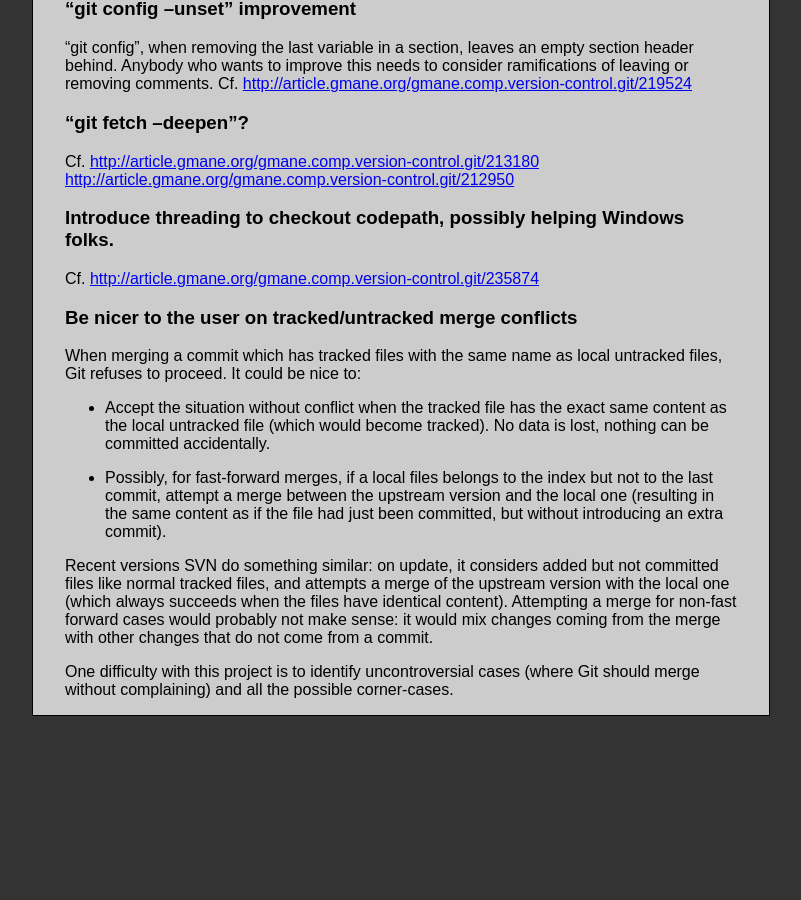
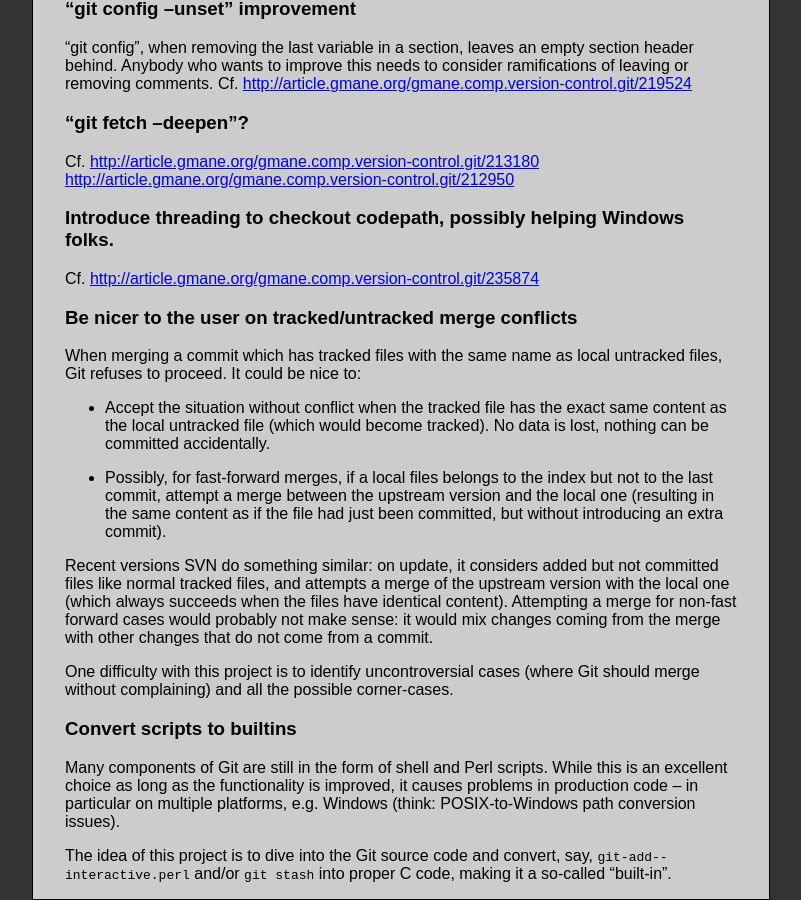
Before and after one commit to git/git.github.io, a Jekyll site: the page built from SoC-2015-Ideas.md, in a window 1280 px wide and 900 px high, scrolled down 1577 px. Shown: the whole window, without its empty margins (308-1109 px from the left). Built offline with Jekyll 4.4.1, drawn with Linux system fonts in a browser that asks for light colours; Markdown is read by kramdown in place of the engine named in the settings; before the commit the page ends 2293 px from its top, so only the background shows below that.

Commit message:
Add the 'script -> builtin' project

```diff
--- a/SoC-2015-Ideas.md
+++ b/SoC-2015-Ideas.md
@@ -142,3 +142,15 @@
 One difficulty with this project is to identify uncontroversial cases
 (where Git should merge without complaining) and all the possible
 corner-cases.
+
+### Convert scripts to builtins
+
+Many components of Git are still in the form of shell and Perl scripts.
+While this is an excellent choice as long as the functionality is
+improved, it causes problems in production code – in particular on
+multiple platforms, e.g. Windows (think: POSIX-to-Windows path
+conversion issues).
+
+The idea of this project is to dive into the Git source code and
+convert, say, `git-add--interactive.perl` and/or `git stash` into
+proper C code, making it a so-called "built-in".
```
